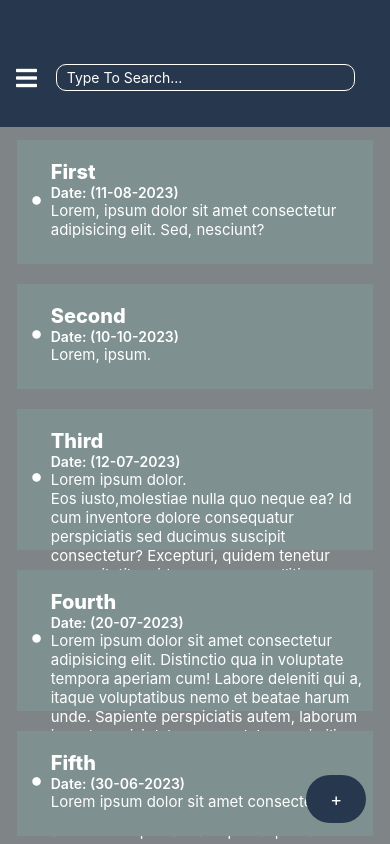
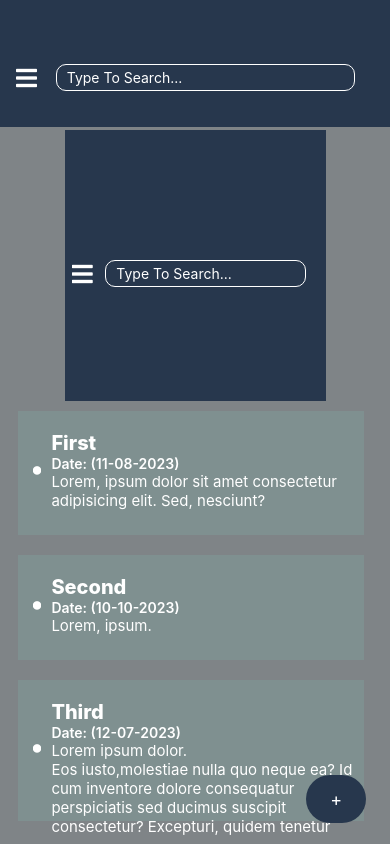
Before and after one commit to NitishSoni-1726/Notepad, a React Native app: screen / in a window 390 px wide. Built offline with nearby package versions, Linux system fonts and the light colour scheme.

Commit message:
created notes list

```diff
--- a/components/NotesList.js
+++ b/components/NotesList.js
@@ -1,7 +1,10 @@
-import { ActivityIndicator, Text, View } from "react-native";
+import * as React from "react";
+import { ActivityIndicator, ScrollView, Text, View } from "react-native";
 import Notes from "./Notes";
 import { notes } from "./NotesData";
 import { useEffect, useState } from "react";
+import AddNotes from "./AddNotes";
+import Navbar from "./Navbar";
 export default function NoteList(props) {
   const [data, setData] = useState({
     loading: "not_fetched",
@@ -34,11 +37,15 @@ export default function NoteList(props) {
       style={{
         display: "flex",
         alignItems: "center",
+        justifyContent: "center",
         width: "100%",
         height: "100%",
         backgroundColor: "#7F8487",
+        paddingBottom: 7,
       }}
     >
+      <Navbar setSearchInput={props.setSearchInput} />
+      <ScrollView style={{ width: "100%", paddingLeft: 10 }}>
         {data.loading === "not_fetched" ? (
           <View
             style={{
@@ -69,6 +76,17 @@ export default function NoteList(props) {
             );
           })
         )}
+      </ScrollView>
+      <View
+        style={{
+          width: "100%",
+          display: "flex",
+          flexDirection: "row",
+          justifyContent: "flex-end",
+        }}
+      >
+        <AddNotes />
+      </View>
     </View>
   );
 }
```
Lines whose indentation alone changed are shown as unchanged.
